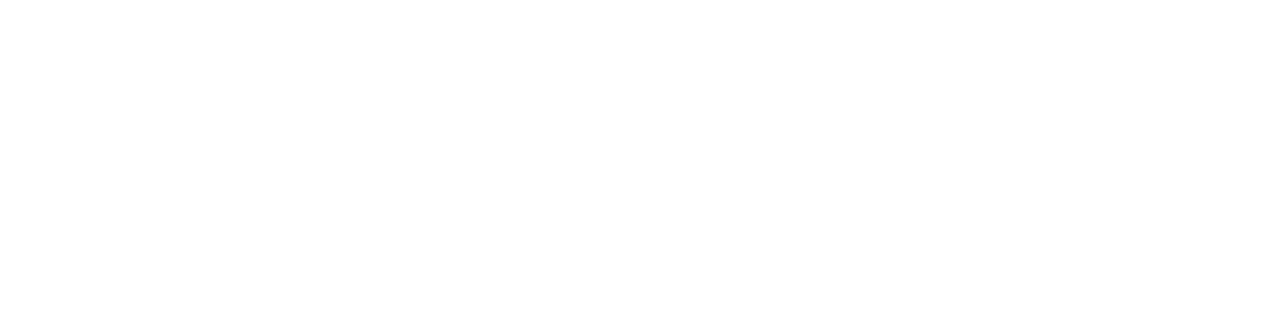
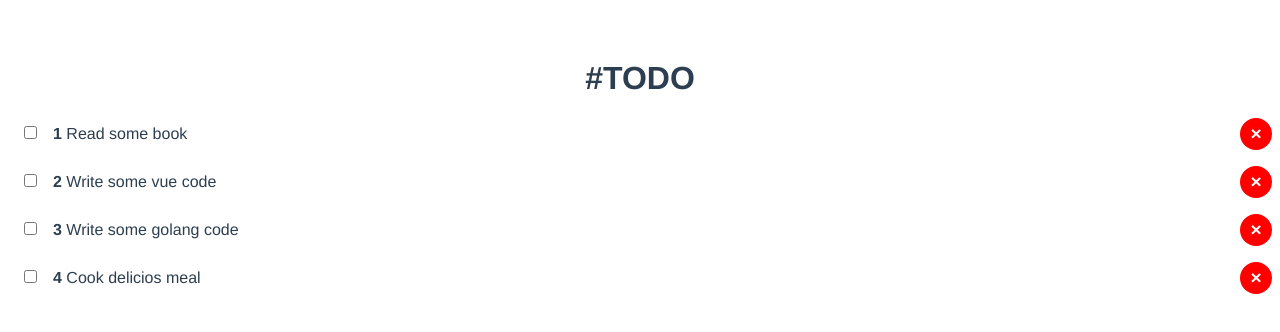
Before and after one commit to wlukla/vue-todo-app, a Vue app: page / in a window 1280 px wide. Shown: the top 332 px of the page. Built offline with nearby package versions, Linux system fonts and the light colour scheme.

Commit message:
feat: set up todo checking and deleting functionality

```diff
--- a/src/App.vue
+++ b/src/App.vue
@@ -1,12 +1,33 @@
 <template>
   <div id="app">
+    <h1>#TODO</h1>
+    <TodoList
+      v-bind:todos="todos"
+      @remove-todo="removeTodo"
+    />
   </div>
 </template>
 
 <script>
+import TodoList from '@/components/TodoList';
+
 export default {
   name: 'App',
+  data: () => ({
+    todos: [
+      {id: 1, title: 'Read some book', completed: false},
+      {id: 2, title: 'Write some vue code', completed: false},
+      {id: 3, title: 'Write some golang code', completed: false},
+      {id: 4, title: 'Cook delicios meal', completed: false},
+    ],
+  }),
+  methods: {
+    removeTodo(id) {
+      this.todos = this.todos.filter((todo) => todo.id != id)
+    },
+  },
   components: {
+    TodoList
   }
 }
 </script>
--- /dev/null
+++ b/src/components/TodoItem.vue
@@ -0,0 +1,63 @@
+<template>
+  <div>
+    <li>
+      <span v-bind:class="{done: todo.completed}">
+        <input
+          type="checkbox"
+          v-on:change="todo.completed = !todo.completed"
+        />
+        <strong>{{ todo.id }}</strong>
+      {{ todo.title }}
+      </span>
+      <button
+        class="delete-btn"
+        v-on:click="$emit('remove-todo', todo.id)"
+        >
+          &times;
+        </button>
+    </li>
+  </div>
+</template>
+
+<script>
+export default {
+  props: {
+    todo: {
+      type: Object,
+      required: true,
+    },
+  }
+}
+</script>
+
+<style scoped>
+  li {
+    display: flex;
+    justify-content: space-between;
+    align-items: center;
+    margin-bottom: 1rem;
+  }
+
+  input {
+    margin: 0 1rem;
+  }
+
+  .delete-btn {
+    display: flex;
+    align-items: center;
+    justify-content: center;
+    background-color: #ff0000;
+    color: #ffffff;
+    border-radius: 50%;
+    font-weight: 800;
+    font-size: 1.2rem;
+    width: 2rem;
+    height: 2rem;
+    border: none;
+    cursor: pointer;
+  }
+
+  .done {
+    text-decoration: line-through;
+  }
+</style>
--- /dev/null
+++ b/src/components/TodoList.vue
@@ -0,0 +1,36 @@
+<template>
+  <div>
+    <ul>
+      <TodoItem
+        v-for="todo of todos"
+        v-bind:todo="todo"
+        v-bind:key="todo.id"
+        v-on:remove-todo="removeTodo"
+      />
+    </ul>
+  </div>
+</template>
+
+<script>
+import TodoItem from '@/components/TodoItem';
+
+export default {
+  props: ['todos'],
+  components: {
+    TodoItem
+  },
+  methods: {
+    removeTodo(id) {
+      this.$emit('remove-todo', id)
+    },
+  },
+}
+</script>
+
+<style scoped>
+  ul {
+    list-style: none;
+    margin: 0;
+    padding: 0;
+  }
+</style>
```
